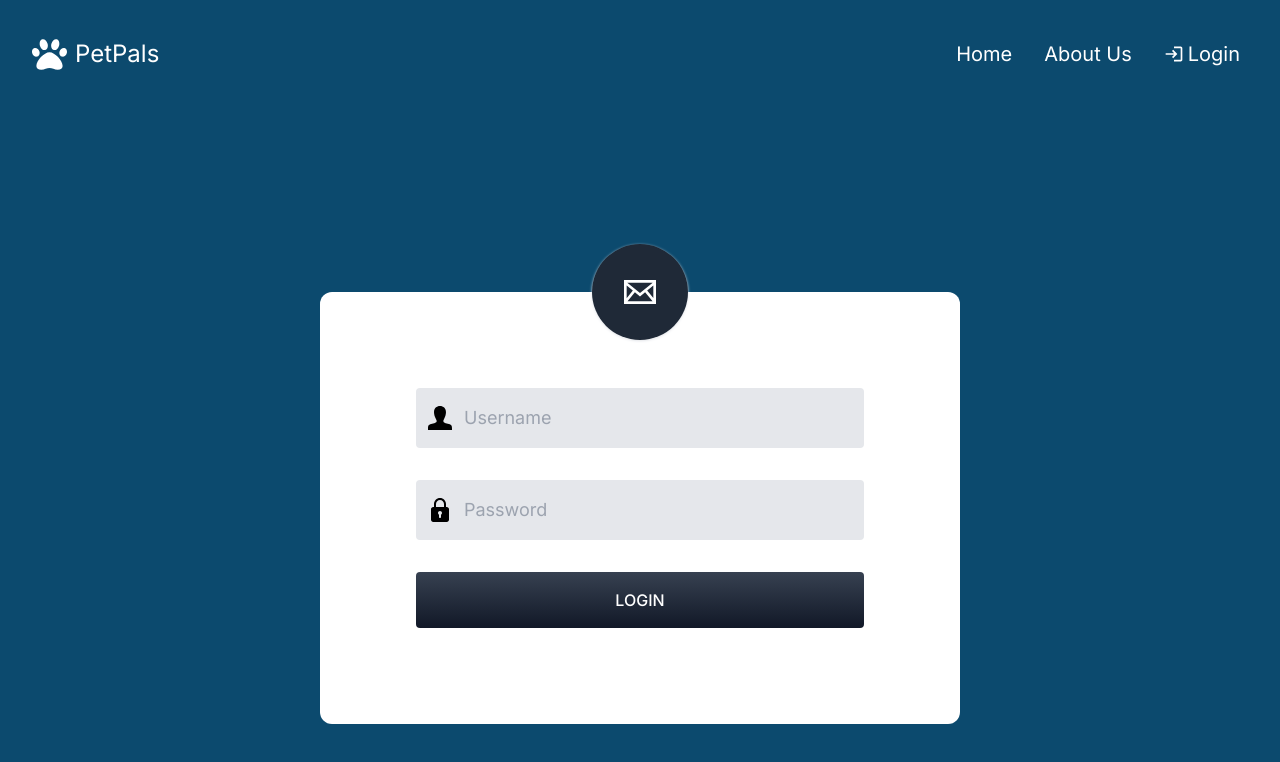
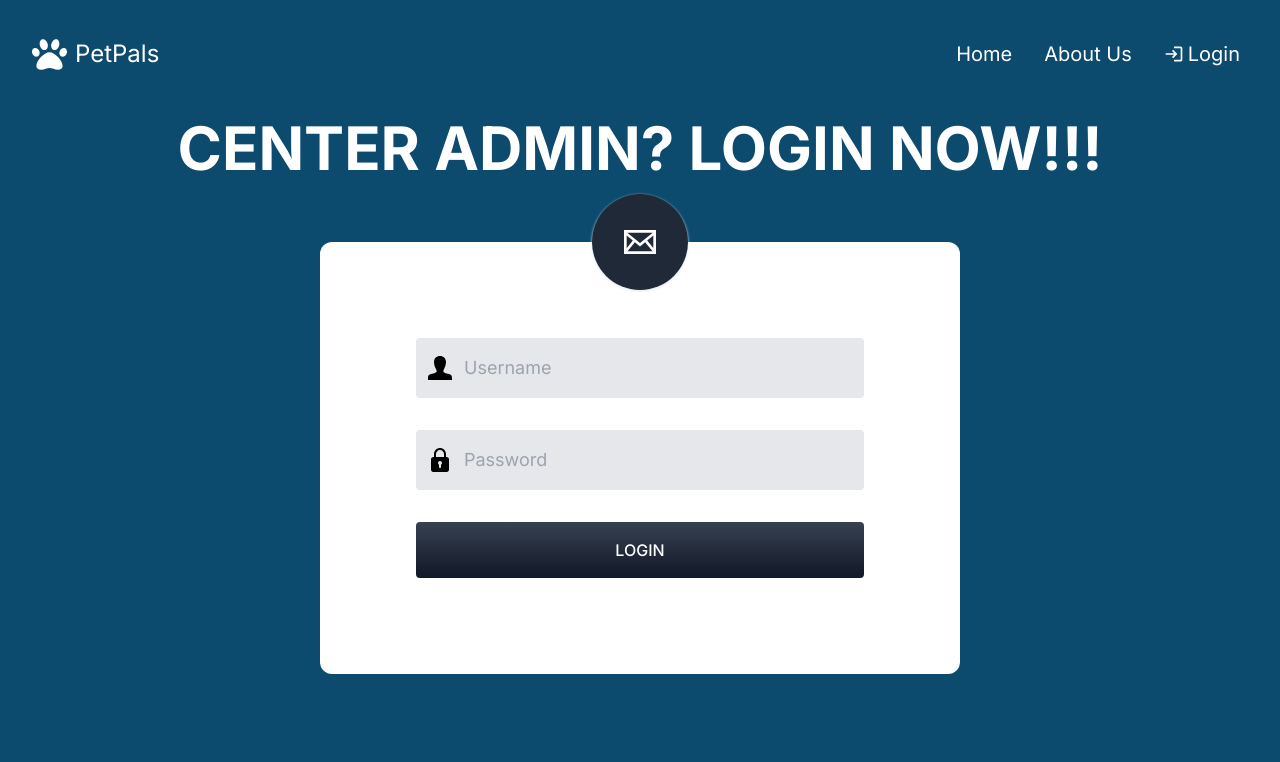
Before and after one commit to Ananth-Joshi/PetPals-DBMS-mini-Project, a Next.js app: page /login in a window 1280 px wide. Shown: the top 762 px of the page. Built offline with nearby package versions, Linux system fonts and the light colour scheme; no server answers.

Commit message:
modified login page

```diff
--- a/src/app/login/page.tsx
+++ b/src/app/login/page.tsx
@@ -27,7 +27,8 @@ function page() {
 
 
   return (
-   <div className=" h-screen overflow-hidden flex items-center justify-center">
+   <div className="flex-col gap-16 h-screen overflow-hidden flex -top-28 relative items-center justify-center">
+    <div className='text-white text-6xl text-center font-bold'>CENTER ADMIN? LOGIN NOW!!!</div>
     <div className="bg-white lg:w-6/12 md:7/12 w-8/12 shadow-3xl rounded-xl">
       <div className="bg-gray-800 shadow shadow-gray-200 absolute left-1/2 transform -translate-x-1/2 -translate-y-1/2 rounded-full p-4 md:p-8">
         <svg width="32" height="32" viewBox="0 0 24 24" fill="#FFF">
```
